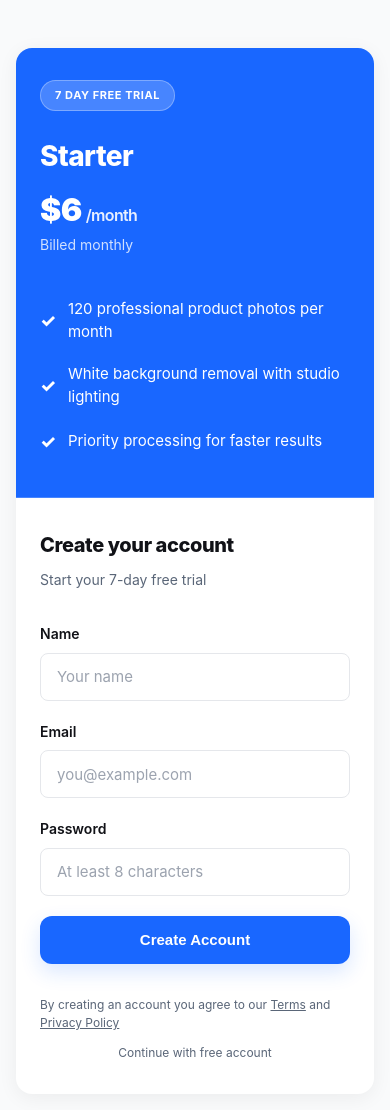
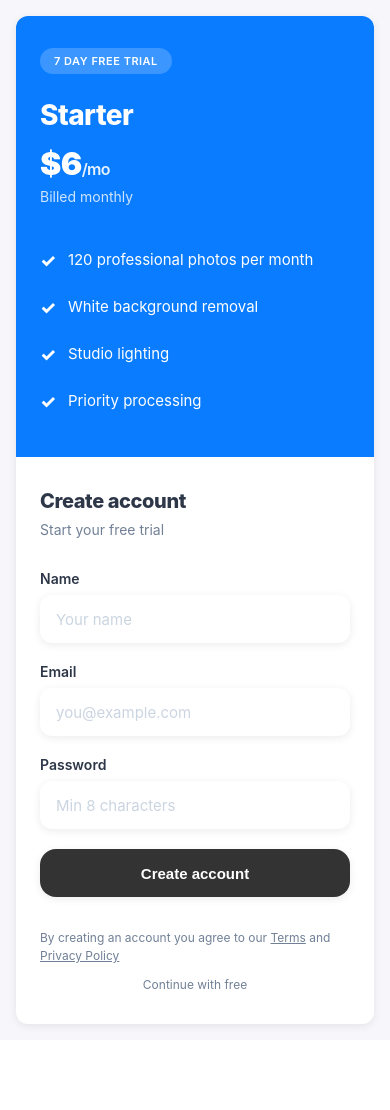
Before and after one commit to brysonsilvestri/octoberbuild, a Flask app: page /signup_tier in a window 390 px wide. After the commit the page ends 1029 px from the top, so only its background shows below. Run offline with Flask 3, Linux system fonts and the light colour scheme; some web fonts are replaced.

Commit message:
Create cohesive brand design across all authentication pages
Redesigned signup, login, and signup_tier pages to match the clean, minimal aesthetic of the pricing page, establishing a consistent brand identity across the entire site.

## Design System Applied:

**Color Palette:**
- Background: #f7f7fb (soft grey)
- Text: #2d3748 (charcoal)
- Muted: #718096 (slate grey)
- Accent: #0a7cff (vibrant blue)

**Key Design Principles:**
✓ NO borders on form inputs - clean shadows only
✓ Large border-radius (0.75rem - 1rem) for modern feel
✓ Consistent shadow: 0 2px 8px rgba(0,0,0,0.08)
✓ Hover states: shadow deepens + translateY(-1px)
✓ Inter font throughout
✓ Minimal copy - say less, breathe more
✓ Smart, trust-based UX

## Changes by Page:

**signup.html:**
- Removed all input borders → shadow-only inputs
- Increased border-radius (0.5rem → 0.75rem)
- Plan cards now use shadows instead of borders
- Selected state: blue outline ring
- Shortened all copy ("Create account" vs "Create your account")
- Consistent button styling with pricing page

**login.html:**
- Complete rebuild with minimal aesthetic
- Borderless inputs with shadows
- "Welcome back" simple header
- Clean error message styling
- Matching button treatment

**signup_tier.html:**
- Borderless form inputs with shadows
- Blue sidebar matches brand accent color
- Simplified copy throughout
- Consistent spacing and typography
- Mobile-optimized grid layout

## Typography Hierarchy:
- Headings: 700 weight, -0.02em letter-spacing
- Body: 0.9375rem, 500-600 weight
- Labels: 0.875rem, 600 weight
- Muted text: #718096

## Interaction Design:
- All clickable elements lift on hover
- Shadow intensity increases for feedback
- Smooth 0.2s transitions
- No harsh borders - depth through shadow
- Disabled states clearly communicated

## Mobile Optimization:
- All forms stack beautifully
- Padding adjusts for small screens
- Typography scales appropriately
- signup_tier grid collapses gracefully

Result: A cohesive, modern brand that feels premium yet approachable.
Users immediately understand the visual language across all pages.

```diff
--- a/templates/signup_tier.html
+++ b/templates/signup_tier.html
@@ -4,17 +4,13 @@
   <meta charset="UTF-8" />
   <title>Sign Up - StudioSix</title>
   <meta name="viewport" content="width=device-width, initial-scale=1" />
-  <link rel="preconnect" href="https://rsms.me" />
   <link rel="stylesheet" href="https://rsms.me/inter/inter.css" />
   <style>
     :root {
-      --bg: #ffffff;
-      --text: #111217;
-      --muted: #5a6678;
-      --brand: #1967ff;
-      --brand-press: #0f55da;
-      --border: #e5e7eb;
-      --bg-soft: #f9fafb;
+      --bg-light: #f7f7fb;
+      --text-dark: #2d3748;
+      --text-muted: #718096;
+      --primary-blue: #0a7cff;
     }
 
     * {
@@ -23,24 +19,20 @@
 
     body {
       margin: 0;
-      padding: 0;
-      font-family: Inter, system-ui, -apple-system, sans-serif;
-      background-color: var(--bg-soft);
-      color: var(--text);
+      padding: 2rem 1rem;
+      font-family: 'Inter', sans-serif;
+      background-color: var(--bg-light);
+      color: var(--text-dark);
       min-height: 100vh;
       display: flex;
       align-items: center;
       justify-content: center;
-      padding: 2rem 1rem;
-      line-height: 1.55;
-      -webkit-font-smoothing: antialiased;
-      -moz-osx-font-smoothing: grayscale;
     }
 
     .signup-card {
-      background: var(--bg);
-      border-radius: 16px;
-      box-shadow: 0 4px 20px rgba(0, 0, 0, 0.06);
+      background: white;
+      border-radius: 0.75rem;
+      box-shadow: 0 2px 8px rgba(0, 0, 0, 0.08);
       max-width: 900px;
       width: 100%;
       display: grid;
@@ -48,9 +40,9 @@
       overflow: hidden;
     }
 
-    /* Blue Left Side Card */
-    .plan-summary-blue {
-      background: var(--brand);
+    /* Left side - Plan info */
+    .plan-summary {
+      background: var(--primary-blue);
       padding: 2.5rem 2rem;
       color: white;
       display: flex;
@@ -62,76 +54,67 @@
       display: inline-block;
       padding: 0.375rem 0.875rem;
       background: rgba(255, 255, 255, 0.2);
-      border: 1px solid rgba(255, 255, 255, 0.3);
-      border-radius: 20px;
-      font-size: 11px;
-      font-weight: 700;
+      border-radius: 1rem;
+      font-size: 0.6875rem;
+      font-weight: 600;
       text-transform: uppercase;
-      letter-spacing: 0.05em;
-      color: white;
+      letter-spacing: 0.5px;
       margin-bottom: 1.5rem;
       width: fit-content;
     }
 
-    .plan-name-blue {
+    .plan-name {
       font-size: 1.75rem;
       font-weight: 800;
       margin: 0 0 1rem 0;
-      color: white;
       letter-spacing: -0.02em;
     }
 
-    .plan-price-blue {
+    .plan-price {
       font-size: 2.5rem;
       font-weight: 900;
-      color: white;
       margin: 0 0 0.5rem 0;
       line-height: 1;
       letter-spacing: -0.02em;
     }
 
-    .plan-price-period-blue {
+    .plan-price-period {
       font-size: 1rem;
       font-weight: 600;
-      color: rgba(255, 255, 255, 0.9);
-      margin-left: 0.25rem;
+      opacity: 0.9;
     }
 
-    .plan-price-note-blue {
+    .plan-price-note {
       font-size: 0.875rem;
-      color: rgba(255, 255, 255, 0.8);
+      opacity: 0.8;
       margin: 0 0 2rem 0;
     }
 
-    .plan-features-blue {
+    .plan-features {
       list-style: none;
       padding: 0;
       margin: 0;
     }
 
-    .plan-features-blue li {
+    .plan-features li {
       padding: 0.625rem 0;
       font-size: 0.9375rem;
-      color: white;
       display: flex;
       align-items: center;
       gap: 0.75rem;
       line-height: 1.5;
     }
 
-    .plan-features-blue li::before {
+    .plan-features li::before {
       content: '✓';
-      color: white;
       font-weight: 800;
       font-size: 1.125rem;
       flex-shrink: 0;
     }
 
-    /* White Right Side Form */
+    /* Right side - Form */
     .form-section {
       padding: 2.5rem 2rem;
-      display: flex;
-      flex-direction: column;
     }
 
     .form-header {
@@ -142,33 +125,29 @@
       font-size: 1.5rem;
       font-weight: 800;
       margin: 0 0 0.5rem 0;
-      color: var(--text);
       letter-spacing: -0.02em;
     }
 
     .form-subtitle {
       font-size: 0.875rem;
-      color: var(--muted);
+      color: var(--text-muted);
       margin: 0;
     }
 
-    /* Error Message */
     .error-message {
-      margin-bottom: 1.5rem;
-      padding: 0.75rem 1rem;
+      padding: 0.875rem 1rem;
       background: #fef2f2;
-      border: 1px solid #fecaca;
-      border-radius: 8px;
+      border-radius: 0.75rem;
       color: #dc2626;
       font-size: 0.875rem;
       display: none;
+      margin-bottom: 1.5rem;
     }
 
     .error-message.show {
       display: block;
     }
 
-    /* Form Inputs */
     .form-group {
       margin-bottom: 1.25rem;
     }
@@ -177,7 +156,6 @@
       display: block;
       font-size: 0.875rem;
       font-weight: 600;
-      color: var(--text);
       margin-bottom: 0.5rem;
     }
 
@@ -185,42 +163,37 @@
       width: 100%;
       height: 48px;
       padding: 0 1rem;
-      border: 1px solid var(--border);
-      border-radius: 8px;
-      font-size: 15px;
+      border: none;
+      border-radius: 0.75rem;
+      font-size: 0.9375rem;
       font-family: inherit;
-      transition: all 0.15s ease;
-      background: var(--bg);
-      color: var(--text);
+      background: white;
+      box-shadow: 0 2px 8px rgba(0, 0, 0, 0.08);
+      transition: all 0.2s ease;
     }
 
     .form-input:focus {
       outline: none;
-      border-color: var(--brand);
-      box-shadow: 0 0 0 3px rgba(25, 103, 255, 0.1);
-    }
-
-    .form-input.error {
-      border-color: #dc2626;
+      box-shadow: 0 4px 12px rgba(0, 0, 0, 0.12);
+      transform: translateY(-1px);
     }
 
     .form-input::placeholder {
-      color: #9ca3af;
+      color: #cbd5e1;
     }
 
-    /* Submit Button */
     .submit-button {
       width: 100%;
       height: 48px;
-      background: var(--brand);
-      color: #fff;
+      background: #333;
+      color: white;
       border: none;
-      border-radius: 12px;
-      font-size: 15px;
-      font-weight: 800;
+      border-radius: 1rem;
+      font-size: 0.9375rem;
+      font-weight: 600;
       cursor: pointer;
-      transition: transform 0.06s ease, background 0.06s ease, box-shadow 0.2s ease;
-      box-shadow: 0 8px 20px rgba(25, 103, 255, 0.16);
+      transition: all 0.2s ease;
+      box-shadow: 0 2px 8px rgba(0, 0, 0, 0.08);
       display: flex;
       align-items: center;
       justify-content: center;
@@ -229,18 +202,14 @@
     }
 
     .submit-button:hover:not(:disabled) {
+      background: #1a1a1a;
+      box-shadow: 0 4px 12px rgba(0, 0, 0, 0.12);
       transform: translateY(-1px);
-    }
-
-    .submit-button:active:not(:disabled) {
-      transform: translateY(0);
-      background: var(--brand-press);
     }
 
     .submit-button:disabled {
       background: #cbd5e0;
       cursor: not-allowed;
-      box-shadow: none;
     }
 
     .submit-button.loading {
@@ -269,7 +238,6 @@
       to { transform: rotate(360deg); }
     }
 
-    /* Form Footer - Terms and Free Account Link */
     .form-footer {
       margin-top: auto;
       padding-top: 1rem;
@@ -277,19 +245,19 @@
 
     .terms-text {
       font-size: 0.75rem;
-      color: var(--muted);
+      color: var(--text-muted);
       margin: 0 0 0.75rem 0;
       line-height: 1.5;
     }
 
     .terms-text a {
-      color: var(--muted);
+      color: var(--text-muted);
       text-decoration: underline;
     }
 
     .free-account-link {
       display: block;
-      color: var(--muted);
+      color: var(--text-muted);
       text-decoration: none;
       font-size: 0.75rem;
       text-align: center;
@@ -297,32 +265,28 @@
     }
 
     .free-account-link:hover {
-      color: var(--text);
+      color: var(--text-dark);
     }
 
-    /* Mobile Responsive */
+    /* Mobile */
     @media (max-width: 768px) {
       body {
         padding: 1rem;
-        align-items: flex-start;
       }
 
       .signup-card {
         grid-template-columns: 1fr;
-        margin-top: 2rem;
       }
 
-      .plan-summary-blue {
+      .plan-summary {
         padding: 2rem 1.5rem;
-        border-right: none;
-        border-bottom: 1px solid rgba(255, 255, 255, 0.2);
       }
 
       .form-section {
         padding: 2rem 1.5rem;
       }
 
-      .plan-price-blue {
+      .plan-price {
         font-size: 2rem;
       }
 
@@ -334,78 +298,78 @@
 </head>
 <body>
   <div class="signup-card">
-
-    <!-- Blue Left Side Card -->
-    <div class="plan-summary-blue">
+    <!-- Left: Plan info -->
+    <div class="plan-summary">
       <div class="trial-badge">7 DAY FREE TRIAL</div>
 
       {% if plan == 'starter' %}
-        <h2 class="plan-name-blue">Starter</h2>
-        <div class="plan-price-blue">
+        <h2 class="plan-name">Starter</h2>
+        <div class="plan-price">
           {% if billing == 'annual' %}
-            $5<span class="plan-price-period-blue">/month</span>
+            $5<span class="plan-price-period">/mo</span>
           {% else %}
-            $6<span class="plan-price-period-blue">/month</span>
+            $6<span class="plan-price-period">/mo</span>
           {% endif %}
         </div>
-        <p class="plan-price-note-blue">
+        <p class="plan-price-note">
           {% if billing == 'annual' %}Billed annually at $60{% else %}Billed monthly{% endif %}
         </p>
-        <ul class="plan-features-blue">
-          <li>120 professional product photos per month</li>
-          <li>White background removal with studio lighting</li>
-          <li>Priority processing for faster results</li>
+        <ul class="plan-features">
+          <li>120 professional photos per month</li>
+          <li>White background removal</li>
+          <li>Studio lighting</li>
+          <li>Priority processing</li>
         </ul>
 
       {% elif plan == 'creator' %}
-        <h2 class="plan-name-blue">Creator</h2>
-        <div class="plan-price-blue">
+        <h2 class="plan-name">Creator</h2>
+        <div class="plan-price">
           {% if billing == 'annual' %}
-            $18.33<span class="plan-price-period-blue">/month</span>
+            $18.33<span class="plan-price-period">/mo</span>
           {% else %}
-            $11<span class="plan-price-period-blue">/month</span>
+            $11<span class="plan-price-period">/mo</span>
           {% endif %}
         </div>
-        <p class="plan-price-note-blue">
-          {% if billing == 'annual' %}Billed annually at $220{% else %}First month 50% off, then $22/month{% endif %}
+        <p class="plan-price-note">
+          {% if billing == 'annual' %}Billed annually at $220{% else %}First month 50% off, then $22/mo{% endif %}
         </p>
-        <ul class="plan-features-blue">
-          <li>400 professional product photos per month</li>
-          <li>White background removal with studio lighting</li>
-          <li>Priority processing for faster results</li>
+        <ul class="plan-features">
+          <li>400 professional photos per month</li>
+          <li>White background removal</li>
+          <li>Studio lighting</li>
+          <li>Priority processing</li>
         </ul>
 
       {% elif plan == 'enterprise' %}
-        <h2 class="plan-name-blue">Enterprise</h2>
-        <div class="plan-price-blue">
+        <h2 class="plan-name">Enterprise</h2>
+        <div class="plan-price">
           {% if billing == 'annual' %}
-            $82.50<span class="plan-price-period-blue">/month</span>
+            $82.50<span class="plan-price-period">/mo</span>
           {% else %}
-            $99<span class="plan-price-period-blue">/month</span>
+            $99<span class="plan-price-period">/mo</span>
           {% endif %}
         </div>
-        <p class="plan-price-note-blue">
+        <p class="plan-price-note">
           {% if billing == 'annual' %}Billed annually at $990{% else %}Billed monthly{% endif %}
         </p>
-        <ul class="plan-features-blue">
-          <li>1,600 professional product photos per month</li>
-          <li>White background removal with studio lighting</li>
-          <li>Priority processing for faster results</li>
+        <ul class="plan-features">
+          <li>1,600 professional photos per month</li>
+          <li>White background removal</li>
+          <li>Studio lighting</li>
+          <li>Priority processing</li>
         </ul>
       {% endif %}
     </div>
 
-    <!-- White Right Side Form -->
+    <!-- Right: Form -->
     <div class="form-section">
       <div class="form-header">
-        <h1 class="form-title">Create your account</h1>
-        <p class="form-subtitle">Start your 7-day free trial</p>
+        <h1 class="form-title">Create account</h1>
+        <p class="form-subtitle">Start your free trial</p>
       </div>
 
-      <!-- Error Message -->
       <div id="errorMessage" class="error-message"></div>
 
-      <!-- Form -->
       <form id="signupForm" novalidate>
         <input type="hidden" id="plan" value="{{ plan }}">
         <input type="hidden" id="billing" value="{{ billing }}">
@@ -439,7 +403,7 @@
             type="password"
             id="password"
             class="form-input"
-            placeholder="At least 8 characters"
+            placeholder="Min 8 characters"
             required
             autocomplete="new-password"
             minlength="8"
@@ -447,19 +411,18 @@
         </div>
 
         <button type="submit" id="submitBtn" class="submit-button">
-          <span class="button-text">Create Account</span>
+          <span class="button-text">Create account</span>
           <span class="spinner"></span>
         </button>
       </form>
 
       <div class="form-footer">
         <p class="terms-text">
-          By creating an account you agree to our <a href="#">Terms</a> and <a href="#">Privacy Policy</a>
+          By creating an account you agree to our <a href="/terms">Terms</a> and <a href="/privacy">Privacy Policy</a>
         </p>
-        <a href="{{ url_for('signup') }}" class="free-account-link">Continue with free account</a>
+        <a href="{{ url_for('signup') }}" class="free-account-link">Continue with free</a>
       </div>
     </div>
-
   </div>
 
   <script>
@@ -470,7 +433,6 @@
     const passwordInput = document.getElementById('password');
     const plan = document.getElementById('plan').value;
     const billing = document.getElementById('billing').value;
-
     const nameInput = document.getElementById('name');
 
     form.addEventListener('submit', async (e) => {
@@ -487,7 +449,7 @@
 
       if (!email || !email.includes('@')) {
         emailInput.classList.add('error');
-        errorMessage.textContent = 'Please enter a valid email address';
+        errorMessage.textContent = 'Enter a valid email';
         errorMessage.classList.add('show');
         return;
       }
@@ -526,7 +488,7 @@
             window.location.href = data.redirect;
           }
         } else {
-          errorMessage.textContent = data.error || 'Something went wrong. Please try again.';
+          errorMessage.textContent = data.error || 'Something went wrong';
           errorMessage.classList.add('show');
           submitBtn.disabled = false;
           submitBtn.classList.remove('loading');
@@ -536,7 +498,7 @@
           }
         }
       } catch (error) {
-        errorMessage.textContent = 'Connection error. Please try again.';
+        errorMessage.textContent = 'Connection error';
         errorMessage.classList.add('show');
         submitBtn.disabled = false;
         submitBtn.classList.remove('loading');
```
Also changed, not shown: templates/login.html (+50 -112 lines), templates/signup.html (+98 -194 lines).
